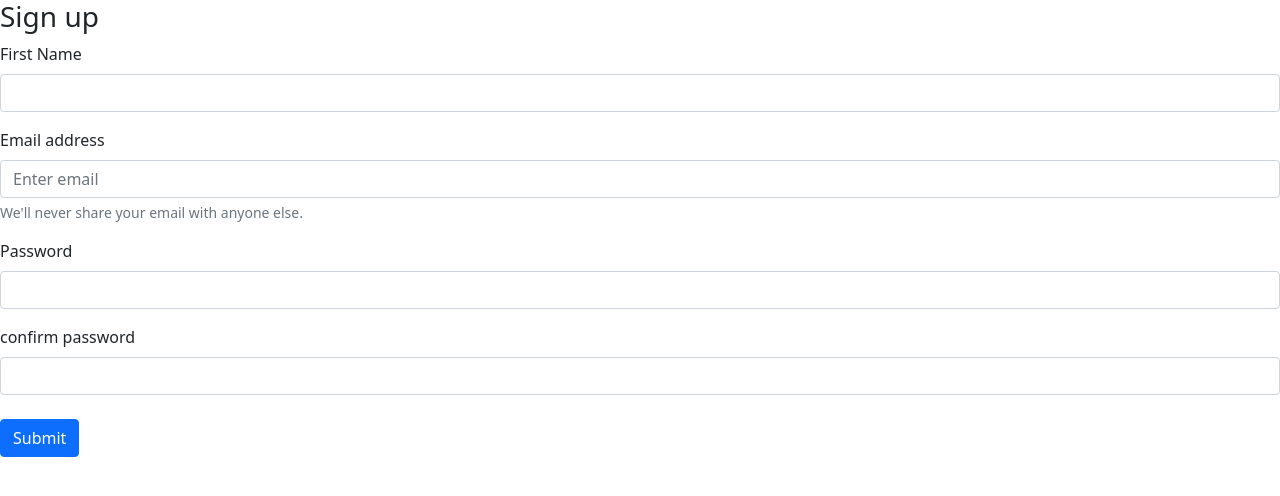
After one commit to Emmaobi7/foodie-fetch, a Flask app: page /sign-up in a window 1280 px wide. The commit adds this page. Shown: the top 496 px of the page. Run offline with Flask 3, Linux system fonts and the light colour scheme.

Commit message:
added auth

```diff
--- a/app/auth.py
+++ b/app/auth.py
@@ -2,13 +2,65 @@
 Authentication views and logic
 """
 
-from flask import Blueprint
-from flask import Flask
+from flask_login import current_user, login_user, logout_user
+from flask import Blueprint, flash, request, url_for, redirect, render_template
+from werkzeug.security import generate_password_hash, check_password_hash
 from . import Session
 from .models import User
 
 auth = Blueprint('auth', __name__)
 
-@auth.route('/login')
+@auth.route('/sign-up', methods=['GET', 'POST'])
+def sign_up():
+    if request.method == 'POST':
+        first_name = request.form.get('firstName')
+        email = request.form.get('email')
+        password1 = request.form.get('password1')
+        password2 = request.form.get('password2')
+
+        user = User.query.filter_by(email=email).first()
+        if user:
+            flash('Email already exists', category='error')
+        elif len(email) < 8:
+            flash('please enter valid email', category='error')
+        elif len(email) < 2:
+            flash('please enter valid name', category='error')
+        elif len(password) < 6:
+            flash('password too short', category='error')
+        elif password1 != password2:
+            flash('passwords dont match', category='error')
+        else:
+            session = Session()
+            new_user = user(email=email, first_name=first_name, password=generate_password_hash(password1, method='sha256'))
+            session.add(new_user)
+            session.commit()
+            session.close()
+            login_user(new_user, remember=True)
+            flash('Accout successfully created', category='success')
+            return redirect(url_for('views.home'))
+    return render_template('sign-up.html', user=current_user)
+
+
+@auth.route('/login', methods=['GET', 'POST'])
 def login():
-    return "login"
+    if request.method == 'POST':
+        email = request.form.get('email')
+        password = request.form.get('password')
+
+        user = User.query.filter_by(email=email).first()
+        if user:
+            if  check_password_hash(user.password, password):
+                flash('login successful', category='success')
+                login_user(user, remember=True)
+                return redirect(url_for('views.home'))
+            else:
+                flash('incorrect password', category='error')
+        else:
+            flash('please create an accout to login', category='error')
+        return render_template('login.html', user=current_user)
+
+
+@auth.route('/logout')
+def logout():
+    logout_user()
+    return redirect(url_for('auth.login'))
--- a/app/models.py
+++ b/app/models.py
@@ -4,6 +4,7 @@ sqlalchemy with mysql
 """
 
 from sqlalchemy import Column, Integer, String, ForeignKey, DateTime, Boolean
+from flask_login import UserMixin
 from sqlalchemy.ext.declarative import declarative_base
 from sqlalchemy.orm import relationship
 from datetime import datetime
@@ -11,7 +12,7 @@ from datetime import datetime
 
 Base = declarative_base()
 
-class User(Base):
+class User(Base, UserMixin):
     __tablename__ = 'users'
     id = Column(Integer, primary_key=True)
     first_name = Column(String(50), nullable=False)
--- a/app/templates/base.html
+++ b/app/templates/base.html
@@ -8,6 +8,24 @@
         </head>
         <body>
                 {% block content %}
+			 {% with messages = get_flashed_messages(with_categories=true) %} {% if
+    messages %} {% for category, message in messages %} {% if category ==
+    'error' %}
+    <div class="alert alert-danger alter-dismissable fade show" role="alert">
+      {{ message }}
+      <button type="button" class="close" data-dismiss="alert">
+        <span aria-hidden="true">&times;</span>
+      </button>
+    </div>
+    {% else %}
+    <div class="alert alert-success alter-dismissable fade show" role="alert">
+      {{ message }}
+      <button type="button" class="close" data-dismiss="alert">
+        <span aria-hidden="true">&times;</span>
+      </button>
+    </div>
+    {% endif %} {% endfor %} {% endif %} {% endwith %}
+
                 {% endblock %}
 
                 <script src="https://cdn.jsdelivr.net/npm/bootstrap@5.0.2/dist/js/bootstrap.bundle.min.js" integrity="sha384-MrcW6ZMFYlzcLA8Nl+NtUVF0sA7MsXsP1UyJoMp4YLEuNSfAP+JcXn/tWtIaxVXM" crossorigin="anonymous"></script>
--- /dev/null
+++ b/app/templates/sign-up.html
@@ -0,0 +1,31 @@
+{% extends "base.html" %}
+
+{% block titie %}Sign up{% endblock %}
+
+
+{% block content %}
+
+
+<form method="POST">
+  <h3>Sign up</h3>
+  <div class="mb-3">
+    <label for="firstName" class="form-label">First Name</label>
+    <input type="text"class="form-control" id="firstName" name="FirstName">
+  </div>
+  <div class="mb-3">
+    <label for="email" class="form-label">Email address</label>
+    <input type="email" class="form-control" id="email" name="email" placeholder="Enter email" aria-describedby="emailHelp">
+    <div id="emailHelp" class="form-text">We'll never share your email with anyone else.</div>
+  </div>
+  <div class="mb-3">
+    <label for="password" class="form-label">Password</label>
+    <input type="password" class="form-control" id="password1" name="password1">
+  </div>
+  <div class="mb-3">
+    <label for="password2" class="form-label">confirm password</label>
+    <input type="password" class="form-control" id="password2" name="password2">
+    <br />
+  <button type="submit" class="btn btn-primary">Submit</button>
+</form>
+
+{% endblock %}
```
Also changed, not shown: app/templates/login.html (added, +24 -0 lines). Lines whose indentation alone changed are shown as unchanged.
